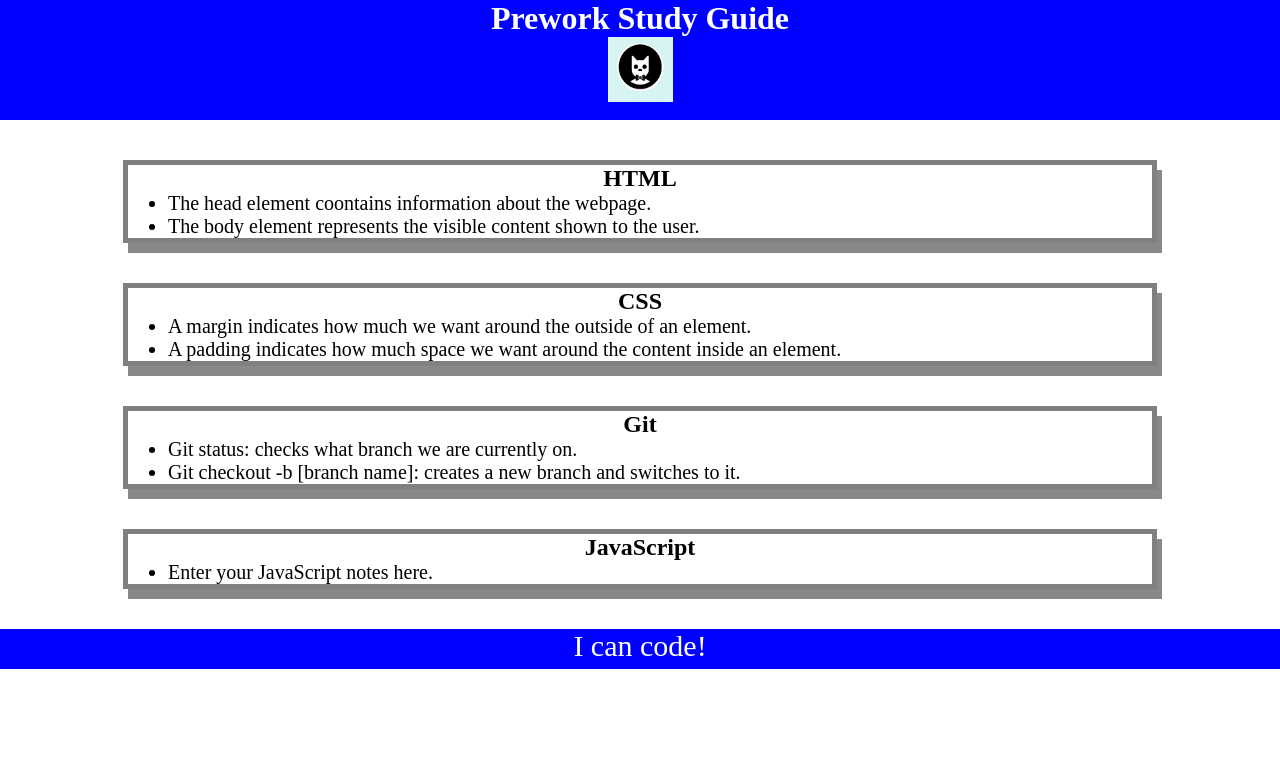
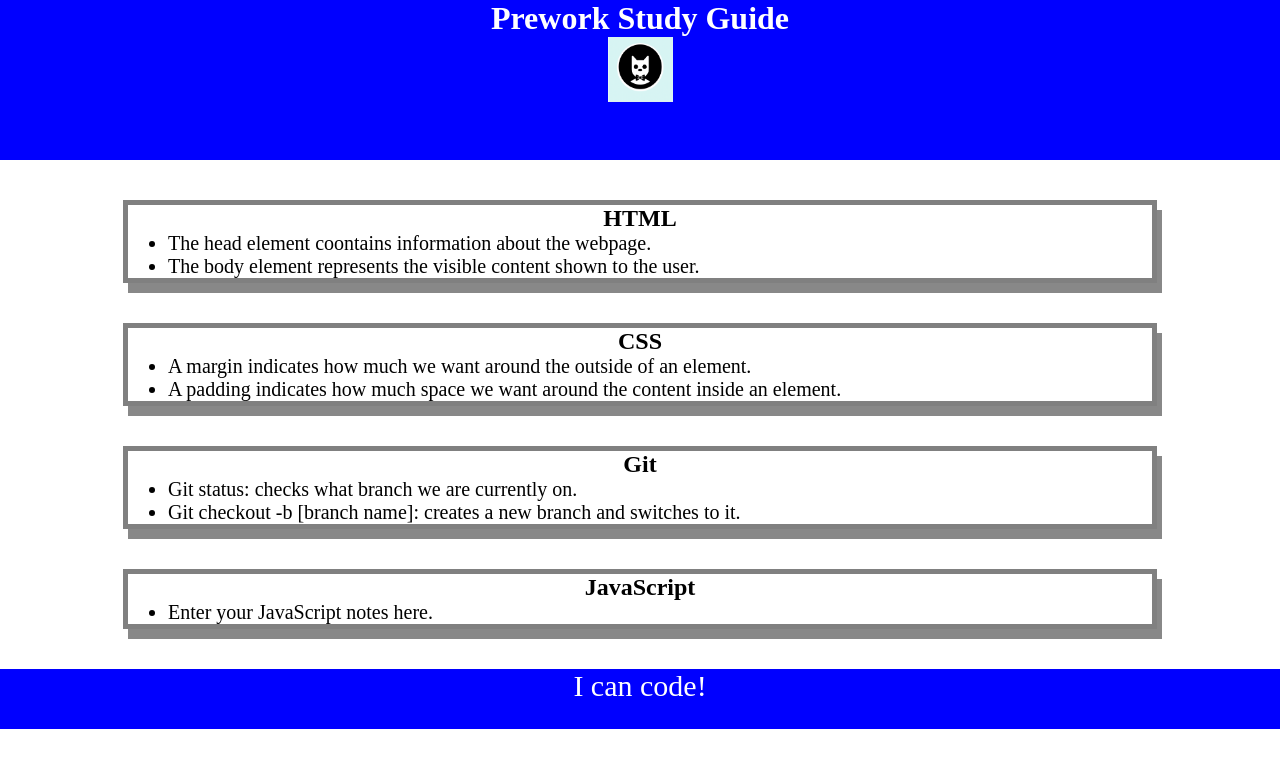
Before and after one commit to isaakmarrero1/Prework-Study-Guide, a plain HTML site: page prework-study-guide/index.html in a window 1280 px wide. Drawn offline with Linux system fonts and the light colour scheme.

Commit message:
enhanced styling for prework study guide

```diff
--- a/prework-study-guide/assets/style.CSS
+++ b/prework-study-guide/assets/style.CSS
@@ -5,14 +5,14 @@
 
 header {
     width: 100%;
-    height: 120px;
+    height: 160px;
     background-color: blue;
     color: white;
 }
 
 footer {
     width: 100%;
-    height: 40px;
+    height: 60px;
     background-color: blue;
     color: white;
 }
```
